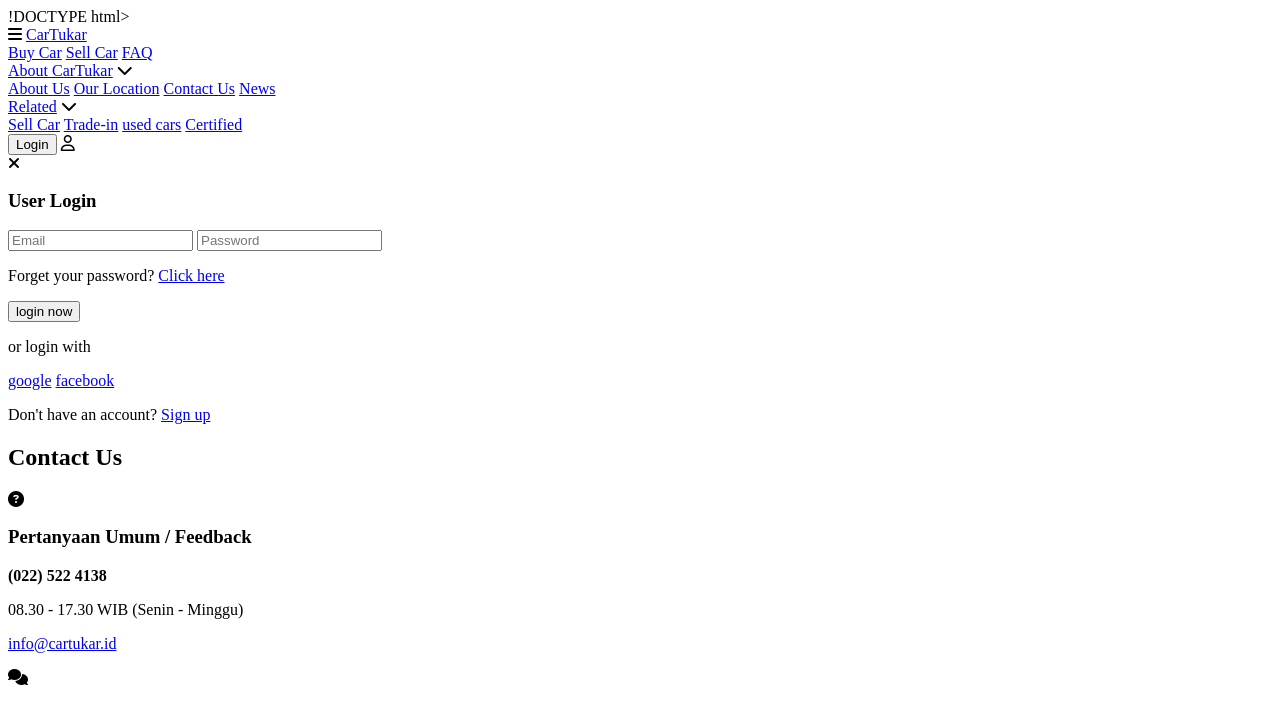
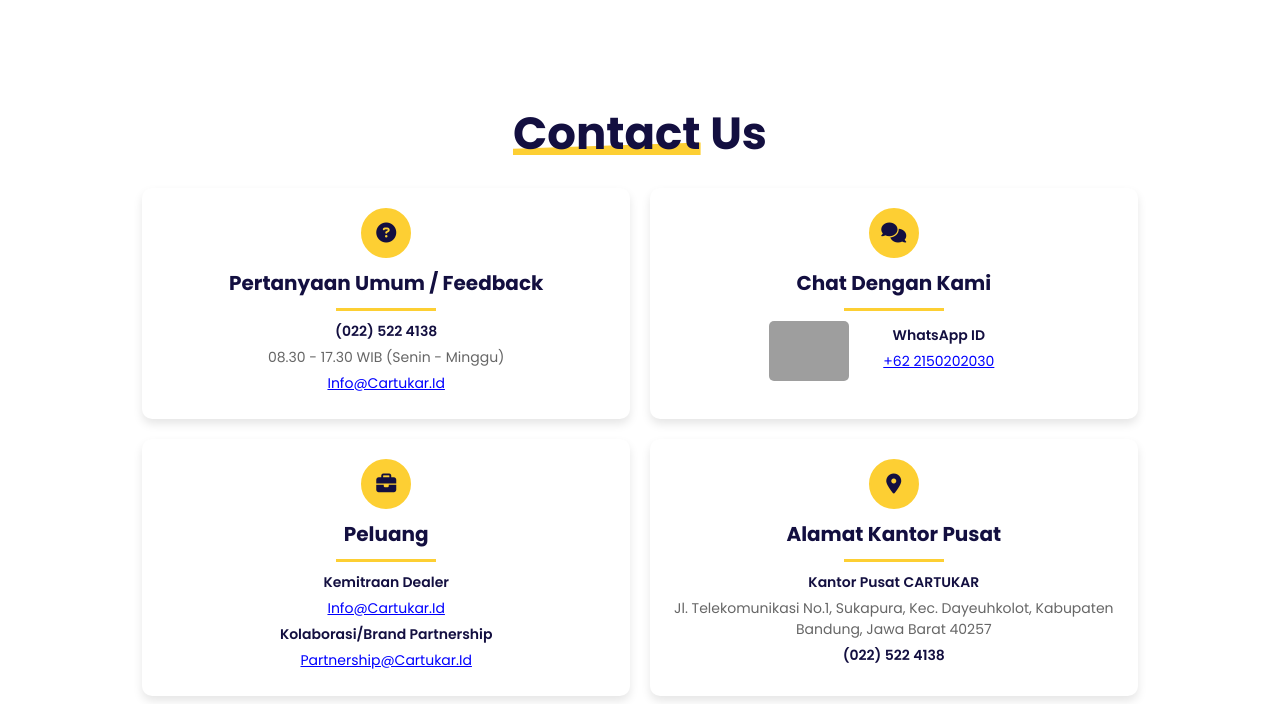
Before and after one commit to ZhilanMuhammad7/cartukar, a PHP site: page /CARTUKAR/contactus.php in a window 1280 px wide. Shown: the top 704 px of the page. Run offline with PHP 8.4, Linux system fonts and the light colour scheme; grey boxes are pictures that could not be loaded.

Commit message:
refactor: update contact form handling and improve success message display

```diff
--- a/pages/contactus.php
+++ b/pages/contactus.php
@@ -1,90 +1,81 @@
-!DOCTYPE html>
+<?php
+// Koneksi ke database
+require_once '../configdb.php';
+
+// Proses form saat disubmit
+$success = false;
+if ($_SERVER["REQUEST_METHOD"] === "POST") {
+    // Cegah XSS
+    $name    = htmlspecialchars(trim($_POST['name']));
+    $email   = htmlspecialchars(trim($_POST['email']));
+    $phone   = htmlspecialchars(trim($_POST['phone']));
+    $message = htmlspecialchars(trim($_POST['message']));
+
+    try {
+        $stmt = $conn->prepare("INSERT INTO contacts (name, email, phone, message) VALUES (?, ?, ?, ?)");
+        $stmt->execute([$name, $email, $phone, $message]);
+        $success = true;
+    } catch (PDOException $e) {
+        echo "Gagal menyimpan data: " . $e->getMessage();
+    }
+}
+?>
+
+<!DOCTYPE html>
 <html lang="en">
 
 <head>
   <meta charset="UTF-8" />
   <meta name="viewport" content="width=device-width, initial-scale=1.0" />
   <title>Contact Us - CarTukar</title>
-  <link rel="stylesheet" href="contactus.css" />
-  <!-- Link to your CSS file -->
-  <!-- Font Awesome -->
-  <link
-    rel="stylesheet"
-    href="https://cdnjs.cloudflare.com/ajax/libs/font-awesome/6.7.1/css/all.min.css" />
+  <link rel="stylesheet" href="../assets/CSS/contactus.css" />
+  <link rel="stylesheet" href="../assets/css/home.css" />
+  <link rel="stylesheet" href="https://cdnjs.cloudflare.com/ajax/libs/font-awesome/6.7.1/css/all.min.css" />
+  <style>
+    .success-message {
+      position: fixed;
+      top: 20px;
+      right: 20px;
+      background-color: #28a745;
+      color: white;
+      padding: 12px 18px;
+      border-radius: 8px;
+      box-shadow: 0 2px 10px rgba(0, 0, 0, 0.2);
+      z-index: 9999;
+      font-size: 16px;
+      font-weight: 600;
+      opacity: 0;
+      transition: opacity 0.3s ease;
+    }
+  </style>
 </head>
 
 <body>
-  <!-- Header Section Start -->
-  <header class="header">
-    <div id="menu-btn" class="fas fa-bars"></div>
-    <a href="indek.php" class="logo"><span>Car</span>Tukar </a>
-    <!-- Nav Bar Start -->
-    <nav class="navbar">
-      <a href="Bekas.php">Buy Car</a>
-      <a href="#">Sell Car</a>
-      <a href="FAQ.php">FAQ</a>
-      <div class="dropdown">
-        <a href="#" id="about-link">About CarTukar</a>
-        <i class="fas fa-chevron-down"></i>
-        <!-- Font Awesome arrow icon -->
-        <div class="dropdown-menu">
-          <a href="ourstory.php">About Us</a>
-          <a href="lokasikami.php">Our Location</a>
-          <a href="contactus.php">Contact Us</a>
-          <a href="News.php">News</a>
-        </div>
-      </div>
-      <div class="dropdown">
-        <a href="#" id="about-link">Related</a>
-        <i class="fas fa-chevron-down"></i>
-        <!-- Font Awesome arrow icon -->
-        <div class="dropdown-menu">
-          <a href="Jual.php">Sell Car</a>
-          <a href="Tukar.php">Trade-in</a>
-          <a href="Belibekas.php">used cars</a>
-          <a href="Certified.php">Certified</a>
-        </div>
-      </div>
-    </nav>
-    <div id="login-btn">
-      <button class="btn">Login</button>
-      <i class="far fa-user"></i>
-    </div>
-  </header>
-  <!-- Nav Bar End -->
-  <!-- Header Section End -->
 
-  <!-- Login Form -->
-  <div class="login-form-container">
-    <span class="fas fa-times" id="close-login-form"></span>
-    <form action="">
-      <h3>User Login</h3>
-      <input type="email" placeholder="Email" class="box" />
-      <input type="password" placeholder="Password" class="box" />
-      <p>Forget your password? <a href="#">Click here</a></p>
-      <input type="submit" value="login now" class="btn" />
-      <p>or login with</p>
-      <div class="buttons">
-        <a href="#" class="btn">google</a>
-        <a href="#" class="btn">facebook</a>
-      </div>
-      <p>
-        Don't have an account? <a href="RegistrasiCartukar.html">Sign up</a>
-      </p>
-    </form>
-  </div>
-  <!-- Login End -->
+<?php if ($success): ?>
+  <script>
+    document.addEventListener('DOMContentLoaded', () => {
+      const notif = document.createElement('div');
+      notif.className = 'success-message';
+      notif.textContent = "✅ Pesan berhasil dikirim!";
+      document.body.appendChild(notif);
+      setTimeout(() => notif.style.opacity = '1', 100); // Fade in
+      setTimeout(() => {
+        notif.style.opacity = '0';
+        setTimeout(() => notif.remove(), 300); // Fade out
+      }, 3000); // Tampilkan 3 detik
+    });
+  </script>
+<?php endif; ?>
 
-  <!-- contact us section start -->
 <section class="contact-us">
   <h1 class="heading"><span>Contact</span> Us</h1>
-    <!-- Kotak Horizontal 1: Pertanyaan Umum / Feedback -->
+
   <div class="horizontal-boxes">
     <div class="box">
       <i class="fas fa-question-circle"></i>
       <h3>Pertanyaan Umum / Feedback</h3>
       <div class="divider"></div>
-        <!-- Garis pemisah -->
       <p><strong>(022) 522 4138</strong></p>
       <p>08.30 - 17.30 WIB (Senin - Minggu)</p>
       <p><a href="mailto:info@carsome.id">info@cartukar.id</a></p>
@@ -93,136 +84,65 @@
       <i class="fas fa-comments"></i>
       <h3>Chat dengan Kami</h3>
       <div class="divider"></div>
-        <!-- Garis pemisah -->
       <div class="qr-content">
         <img src="pic/wa-my.webp" alt="QR Code WhatsApp" class="qr-code" />
         <div class="qr-text">
           <p><strong>WhatsApp ID</strong></p>
-            <p>
-              <a href="https://wa.me/622150202030" target="_blank">+62 2150202030</a>
-            </p>
+          <p><a href="https://wa.me/622150202030" target="_blank">+62 2150202030</a></p>
         </div>
       </div>
     </div>
   </div>
 
-    <!-- Kotak Vertikal 1 dan 2 -->
   <div class="vertical-boxes">
     <div class="box">
       <i class="fas fa-briefcase"></i>
       <h3>Peluang</h3>
       <div class="divider"></div>
-        <!-- Garis pemisah -->
-
       <p><strong>Kemitraan Dealer</strong></p>
       <p><a href="mailto:info@cartukar.id">info@cartukar.id</a></p>
       <p><strong>Kolaborasi/Brand Partnership</strong></p>
-        <p>
-          <a href="mailto:partnership@cartukar.id">partnership@cartukar.id</a>
-        </p>
+      <p><a href="mailto:partnership@cartukar.id">partnership@cartukar.id</a></p>
     </div>
     <div class="box">
       <i class="fas fa-map-marker-alt"></i>
       <h3>Alamat Kantor Pusat</h3>
       <div class="divider"></div>
-        <!-- Garis pemisah -->
       <p><strong>Kantor Pusat CARTUKAR</strong></p>
-        <p>
-          Jl. Telekomunikasi No.1, Sukapura, Kec. Dayeuhkolot, Kabupaten
-          Bandung, Jawa Barat 40257
-        </p>
+      <p>Jl. Telekomunikasi No.1, Sukapura, Kec. Dayeuhkolot, Kabupaten Bandung, Jawa Barat 40257</p>
       <p><strong>(022) 522 4138</strong></p>
     </div>
   </div>
 
-    <!-- Kotak Memanjang di Bawah -->
   <div class="long-box">
     <i class="fas fa-headset"></i>
     <h3>Layanan Pengaduan Konsumen</h3>
     <div class="divider"></div>
-      <!-- Garis pemisah -->
     <p><strong>PT Car Tukar Indonesia</strong></p>
     <p>No. Telp: <strong>(022) 522 4138</strong></p>
     <p>Email: <a href="mailto:info@cartukar.id">info@cartukar.id</a></p>
-      <p>
-        Direktorat Jenderal Perlindungan Konsumen dan Tertib Niaga Kementerian
-        Perdagangan Republik Indonesia
-      </p>
-      <p>
-        WhatsApp:
-        <a href="https://wa.me/6285311111010" target="_blank">+62 853 1111 1010</a>
-      </p>
+    <p>Direktorat Jenderal Perlindungan Konsumen dan Tertib Niaga Kementerian Perdagangan Republik Indonesia</p>
+    <p>WhatsApp: <a href="https://wa.me/6285311111010" target="_blank">+62 853 1111 1010</a></p>
   </div>
 </section>
-  <!-- contact us section end -->
 
-  <!-- footer section start -->
-  <section class="footer">
-    <div class="boxes-container">
-      <div class="boxes">
-        <h3>our branches</h3>
-        <a href="#"><i class="fas fa-map-marker-alt"></i>Bandung</a>
-        <a href="#"><i class="fas fa-map-marker-alt"></i>Jakarta</a>
-        <a href="#"><i class="fas fa-map-marker-alt"></i>Bali</a>
-        <a href="#"><i class="fas fa-map-marker-alt"></i>Yogyakarta</a>
-        <a href="#"><i class="fas fa-map-marker-alt"></i>Bekasi</a>
-      </div>
-      <div class="boxes">
-        <h3>Quick links</h3>
-        <a href="#"><i class="fas fa-arrow-right"></i>Home</a>
-        <a href="#"><i class="fas fa-arrow-right"></i>Vehicles</a>
-        <a href="#"><i class="fas fa-arrow-right"></i>Services</a>
-        <a href="#"><i class="fas fa-arrow-right"></i>Featured</a>
-        <a href="#"><i class="fas fa-arrow-right"></i>Reviews</a>
-        <a href="#"><i class="fas fa-arrow-right"></i>Contact</a>
-      </div>
-      <div class="boxes">
-        <h3>Call us</h3>
-        <a href="#"><i class="fas fa-phone"></i>+123-456-789</a>
-        <a href="#"><i class="fas fa-phone"></i>+576-565-666</a>
-        <a href="#"><i class="fas fa-envelope"></i>cartukar@gmail.com</a>
-        <a href="#"><i class="fas fa-map-marker-alt"></i>Bandung, Indonesia - 480001</a>
-      </div>
-      <div class="boxes">
-        <h3>Our social media</h3>
-        <a href="#"><i class="fab fa-facebook"></i>Facebook</a>
-        <a href="#"><i class="fab fa-instagram"></i>Instagram</a>
-        <a href="#"><i class="fab fa-twitter"></i>Twitter</a>
-        <a href="#"><i class="fab fa-linkedin"></i>linkedin</a>
-      </div>
-    </div>
+<section class="contact" id="contact">
+  <h1 class="heading"><span>Contact </span>us</h1>
+  <div class="row">
+    <iframe class="map"
+      src="https://www.google.com/maps/embed?pb=!1m18!1m12!1m3!1d3960.304324586581!2d107.63261750000001!3d-6.9733772000000025!2m3!1f0!2f0!3f0!3m2!1i1024!2i768!4f13.1!3m3!1m2!1s0x2e68e9afad6fa06f%3A0xd4fc2f579a78668a!2sFakultas%20Ilmu%20Terapan%20Universitas%20Telkom!5e0!3m2!1sid!2sid!4v1734290847299!5m2!1sid!2sid"
+      allowfullscreen="" loading="lazy" referrerpolicy="no-referrer-when-downgrade"></iframe>
 
-    <div class="download-apps">
-      <h3>Download Our App</h3>
-      <div class="app-icons">
-        <div class="app-icon">
-          <a href="#" target="_blank">
-            <img src="app store.png" alt="Download on the App Store" />
-          </a>
-        </div>
-        <div class="app-icon">
-          <a href="#" target="_blank">
-            <img src="play store.png" alt="Get it on Google Play" />
-          </a>
-        </div>
-      </div>
-
-      <p class="shopping-info">
-        Lebih banyak cara untuk berbelanja: Temukan CARTUKAR Center di dekat
-        Anda. Atau hubungi +576 565 666
-        <a href="file:///D:/TELKOM/Tugas/UI/CarTukar/Dealer.html">| Masuk Sebagai Dealer</a>
-      </p>
-      <p class="copyright">
-        © 2024-2027 PT CAR TUKAR INDONESIA (010101010101) Dilindungi oleh hak
-        cipta | all rights reserved
-      </p>
-
-      <div class="footer-links">
-        <a href="#">Kebijakan Privasi</a> |
-        <a href="#">Syarat Penggunaan</a>
-      </div>
+    <form action="" method="post">
+      <h3>get in touch</h3>
+      <input type="text" name="name" placeholder="Name" class="box" required />
+      <input type="email" name="email" placeholder="Email" class="box" required />
+      <input type="number" name="phone" placeholder="Mobile phone number" class="box" />
+      <textarea name="message" placeholder="Message" class="box" cols="30" rows="10"></textarea>
+      <input type="submit" value="Send message" class="btn" />
+    </form>
   </div>
 </section>
+
 </body>
-
 </html>
```
Lines whose indentation alone changed are shown as unchanged.
